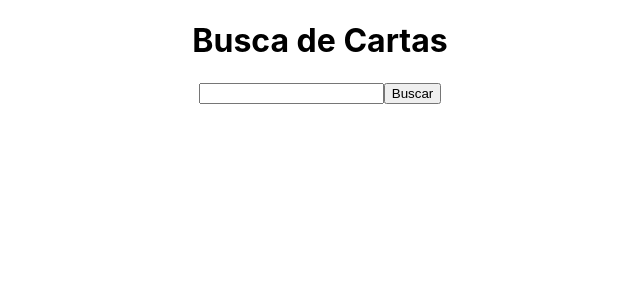
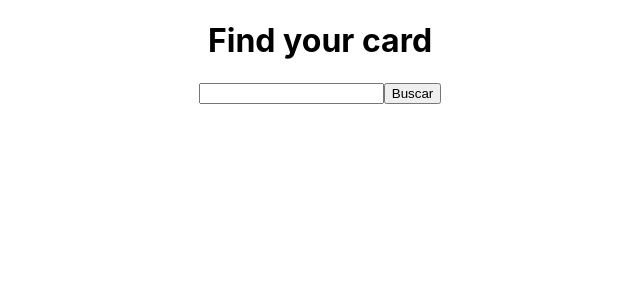
Before and after one commit to josephonfire/finalprojectb4f, a React (Create React App) app in the folder client/src/: page / in a window 1280 px wide. Shown: the top 300 px of the page, without its empty margins (320-960 px from the left). Built offline with nearby package versions, Linux system fonts and the light colour scheme; the HTML template or start-up script is replaced by a standard one.

Commit message:
CardSearch changes

```diff
--- a/client/src/components/CardSearch.jsx
+++ b/client/src/components/CardSearch.jsx
@@ -21,7 +21,7 @@ function CardSearch() {
 
   return (
     <div className="card-search">
-      <h1>Busca de Cartas</h1>
+      <h1>Find your card</h1>
       <input
         type="text"
         value={name}
```
